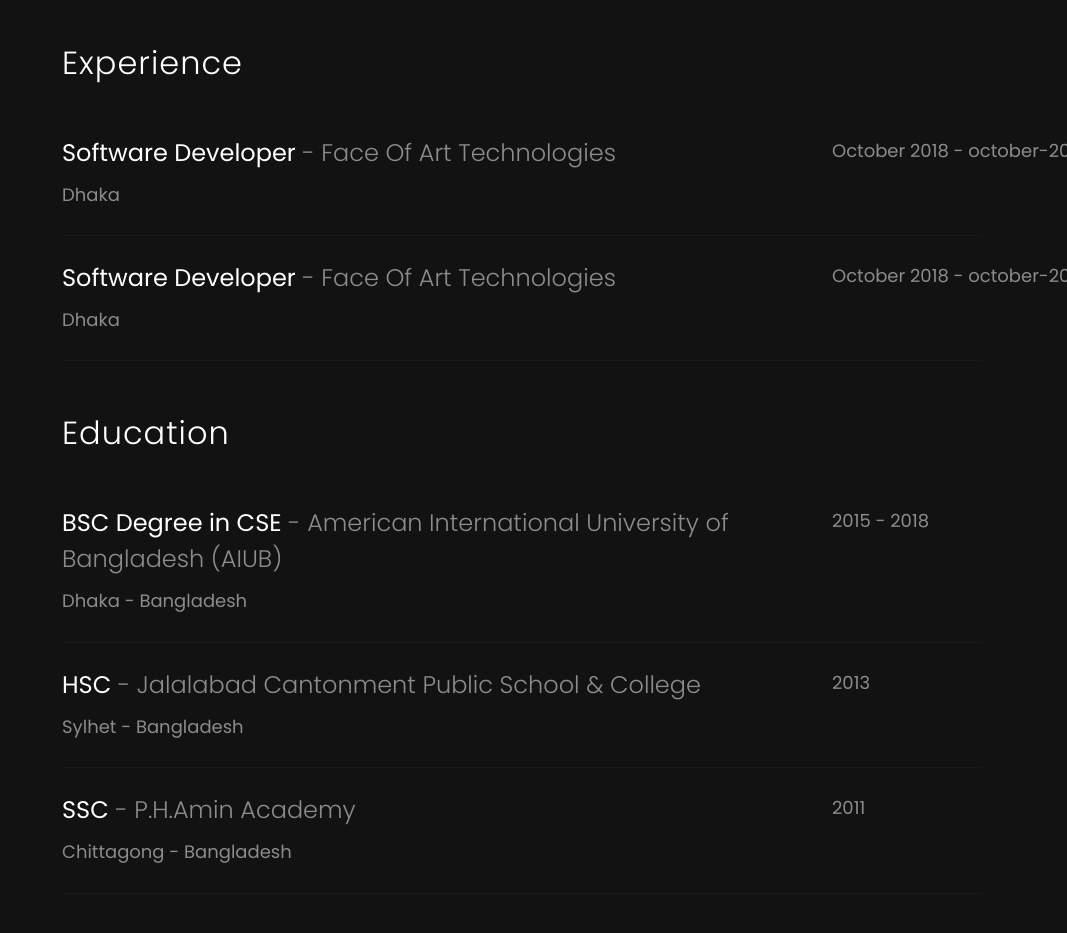
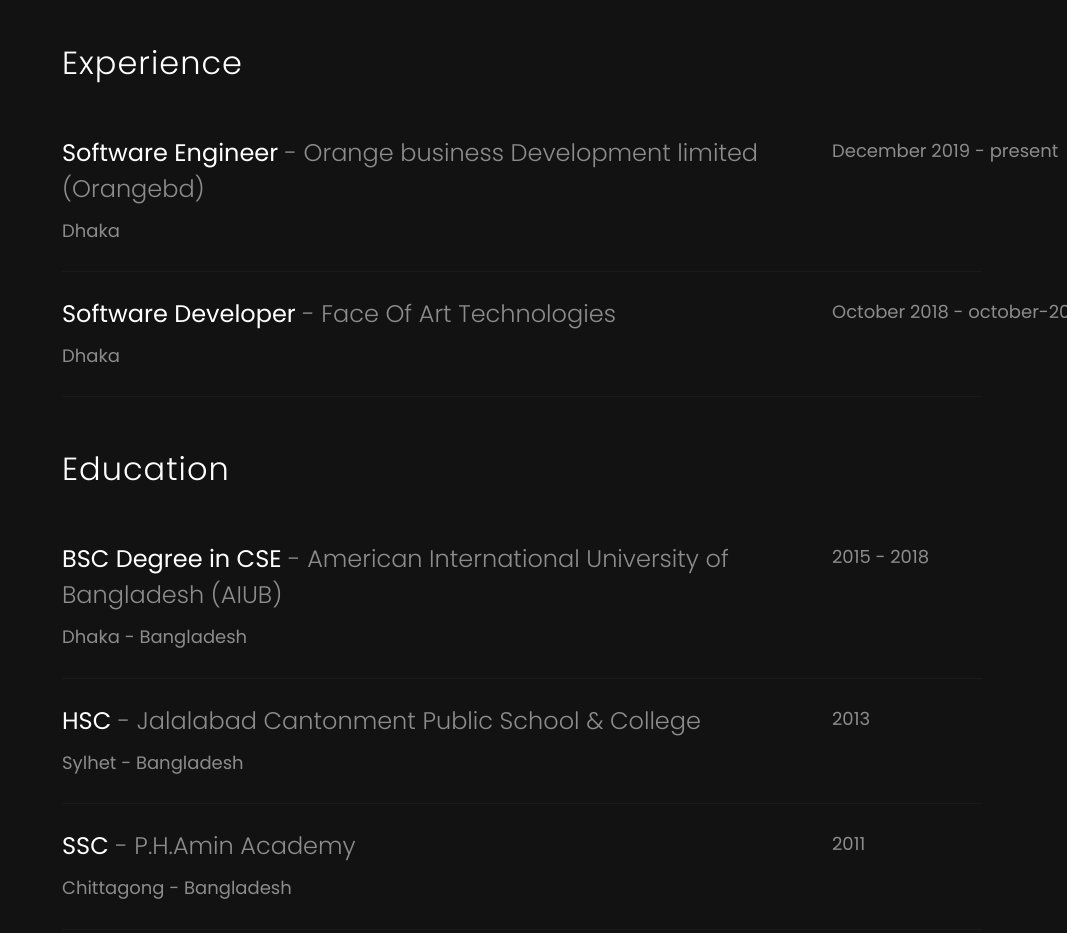
Before and after one commit to Nahiyan47/nahiyan47.github.io, a plain HTML site: page index.html in a window 1280 px wide. Shown: the part 1940-2873 px from the top of the page, without its empty margins (213-1280 px from the left). Drawn offline with nearby package versions, Linux system fonts and the light colour scheme; some packages are replaced by stand-ins of ours; no server answers; files whose address does not match are found by name.

Commit message:
Update index.html

```diff
--- a/index.html
+++ b/index.html
@@ -184,11 +184,11 @@ html {
                 <h2 class="mb-4">Experience</h2>
                 <div class="exp-wrap py-4">
                   <div class="desc">
-                    <h4> Software Developer <span> - Face Of Art Technologies</span> </h4>
+                    <h4>Software Engineer <span> - Orange business Development limited (Orangebd)</span> </h4>
                     <p class="location">Dhaka</p>
                   </div>
                   <div class="year">
-                    <p style="white-space: nowrap;">October 2018 - october-2019</p>
+                    <p style="white-space: nowrap;">December 2019 - present</p>
                   </div>
                 </div>
                 <div class="exp-wrap py-4">
```
